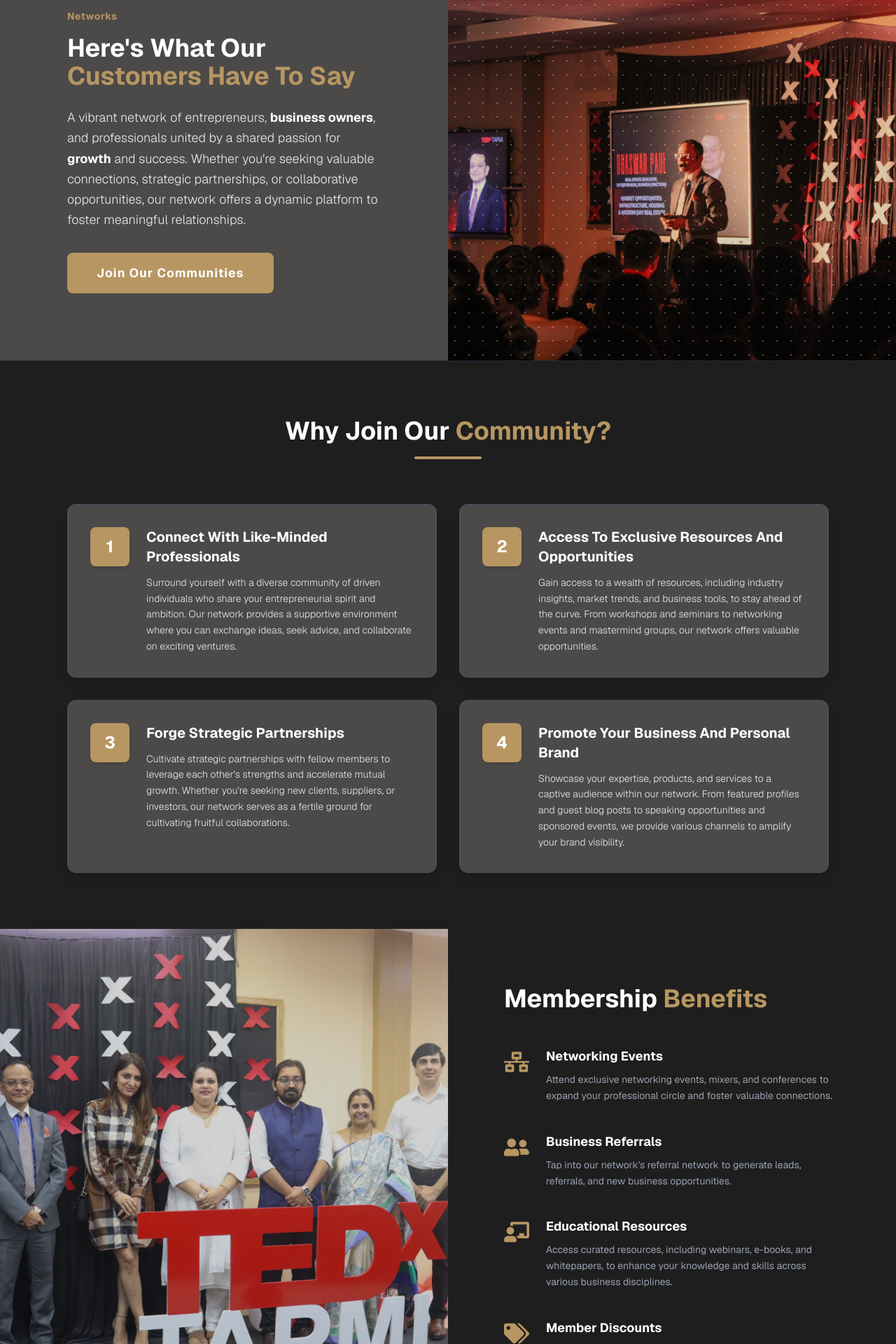
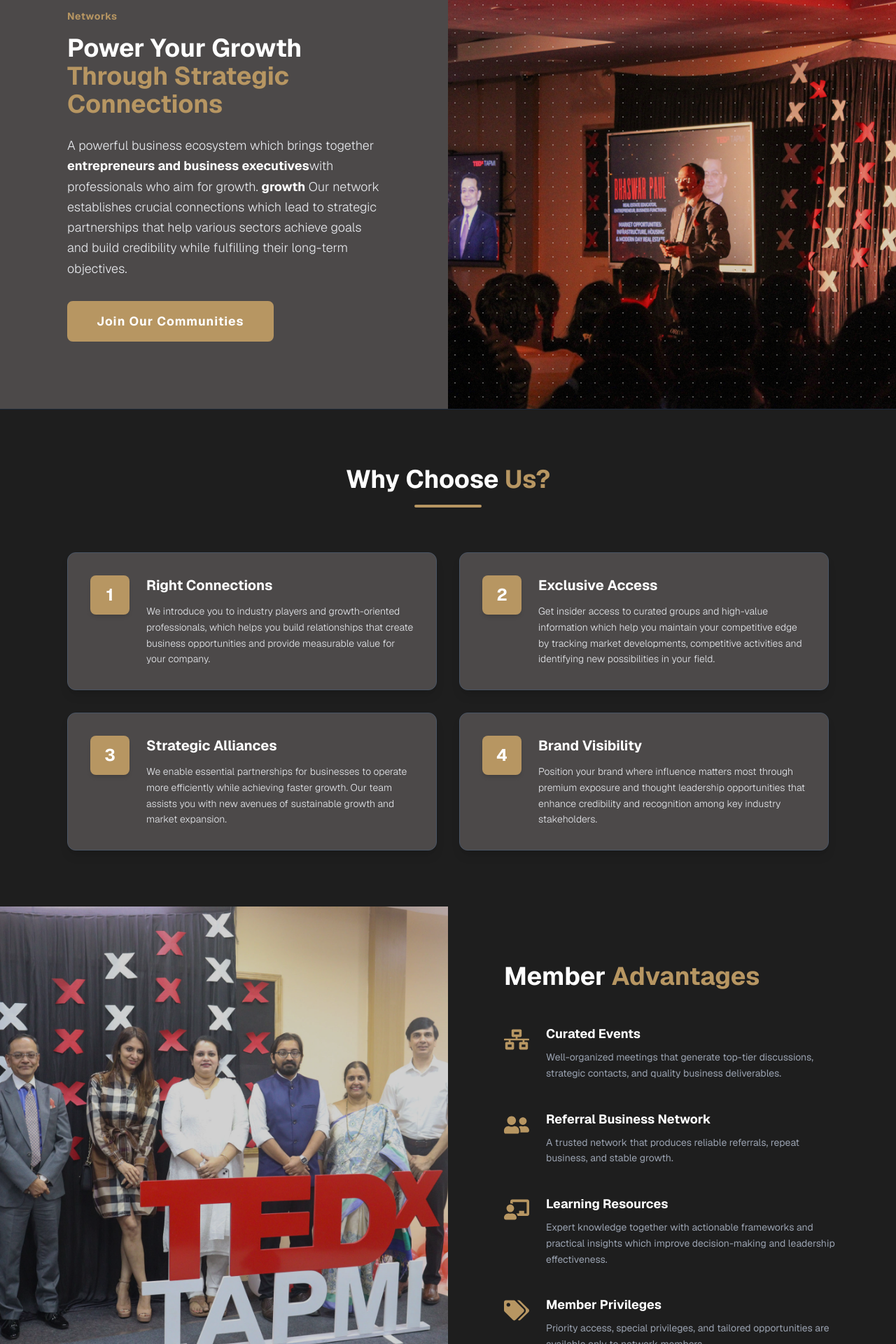
Before and after one commit to RiteshRanga78654/paul.com, a Next.js app: page /network in a window 1280 px wide. Shown: the part 164-2084 px from the top of the page at 70% size. Built offline with nearby package versions, Linux system fonts and the light colour scheme.

Commit message:
content update netwrok

```diff
--- a/app/components/Faq.jsx
+++ b/app/components/Faq.jsx
@@ -11,22 +11,22 @@ const challenges = [
   {
     title: "Cash Flow Imbalances and Liquidity Pressure",
     content:
-      "Struggling to manage daily expenses due to delayed payments or poor cash flow management? We help you optimize your working capital and ensure financial stability.",
+      "The inability of businesses to maintain constant cash flow and timely payment collection leads to working capital problems, which hinder their capacity to adapt to business expansion and market shifts. ",
   },
   {
     title: "Escalating Debt Exposure and Financing Costs",
     content:
-      "Are mounting debts eating into your profits? Learn strategies to restructure debt, reduce interest burdens, and regain financial freedom.",
+      "Rising borrowing levels and increasing interest obligations reduce financial agility. It weakens balance sheets and diverts resources away from strategic investment and expansion. ",
   },
   {
     title: "Misaligned Sales and Marketing Effectiveness",
     content:
-      "Spending money on ads without getting results? We help you build a high-converting sales funnel and marketing strategy that delivers ROI.",
+      "Disconnected sales and marketing efforts result in decreased conversion rates, which stop revenue growth from achieving its expected outcomes.",
   },
   {
     title: "Low Workforce Engagement and Accountability Gaps",
     content:
-      "Do you feel like you're the only one working hard? We implement OKR systems to align your team, boost productivity, and build a culture of ownership.",
+      "The lack of ownership and motivation across teams results in decreased productivity, which harms organizational performance during essential phases of development.",
   },
 ];
 
--- a/app/network/page.jsx
+++ b/app/network/page.jsx
@@ -35,17 +35,13 @@ const DesignComponent = () => {
      Networks
     </h4>
     <h1 className="text-4xl font-bold text-white mb-6">
-      Here's What Our <br />
-      <span className="text-[#b79662]">Customers Have To Say</span>
+      Power Your Growth  <br />
+      <span className="text-[#b79662]">Through Strategic Connections</span>
     </h1>
     <p className="text-gray-200 text-lg mb-8 font-light leading-relaxed">
-      A vibrant network of entrepreneurs,{" "}
-      <span className="font-bold text-white">business owners</span>, and
-      professionals united by a shared passion for{" "}
-      <span className="font-bold text-white">growth</span> and success.
-      Whether you're seeking valuable connections, strategic partnerships,
-      or collaborative opportunities, our network offers a dynamic
-      platform to foster meaningful relationships.
+      A powerful business ecosystem which brings together {" "}
+      <span className="font-bold text-white">entrepreneurs and business executives</span>with professionals who aim for growth.{" "}
+      <span className="font-bold text-white">growth</span>  Our network establishes crucial connections which lead to strategic partnerships that help various sectors achieve goals and build credibility while fulfilling their long-term objectives.
     </p>
 
     <button
@@ -128,7 +124,7 @@ const DesignComponent = () => {
           {/* Header */}
           <div className="text-center mb-16">
             <h2 className="text-3xl md:text-4xl font-bold">
-              Why Join Our <span className="text-[#b79662]">Community?</span>
+              Why Choose  <span className="text-[#b79662]">Us?</span>
             </h2>
             <div className="w-24 h-1 bg-[#b79662] mx-auto mt-4 rounded-full"></div>
           </div>
@@ -141,14 +137,10 @@ const DesignComponent = () => {
               </div>
               <div>
                 <h3 className="text-xl font-bold mb-3 text-white group-hover:text-[#b79662] transition-colors">
-                  Connect With Like-Minded Professionals
+                  Right Connections
                 </h3>
                 <p className="text-gray-200 text-sm leading-relaxed font-light">
-                  Surround yourself with a diverse community of driven
-                  individuals who share your entrepreneurial spirit and
-                  ambition. Our network provides a supportive environment where
-                  you can exchange ideas, seek advice, and collaborate on
-                  exciting ventures.
+                  We introduce you to industry players and growth-oriented professionals, which helps you build relationships that create business opportunities and provide measurable value for your company.
                 </p>
               </div>
             </div>
@@ -160,14 +152,10 @@ const DesignComponent = () => {
               </div>
               <div>
                 <h3 className="text-xl font-bold mb-3 text-white group-hover:text-[#b79662] transition-colors">
-                  Access To Exclusive Resources And Opportunities
+                  Exclusive Access
                 </h3>
                 <p className="text-gray-200 text-sm leading-relaxed font-light">
-                  Gain access to a wealth of resources, including industry
-                  insights, market trends, and business tools, to stay ahead of
-                  the curve. From workshops and seminars to networking events
-                  and mastermind groups, our network offers valuable
-                  opportunities.
+                  Get insider access to curated groups and high-value information which help you maintain your competitive edge by tracking market developments, competitive activities and identifying new possibilities in your field.
                 </p>
               </div>
             </div>
@@ -179,14 +167,10 @@ const DesignComponent = () => {
               </div>
               <div>
                 <h3 className="text-xl font-bold mb-3 text-white group-hover:text-[#b79662] transition-colors">
-                  Forge Strategic Partnerships
+                  Strategic Alliances
                 </h3>
                 <p className="text-gray-200 text-sm leading-relaxed font-light">
-                  Cultivate strategic partnerships with fellow members to
-                  leverage each other's strengths and accelerate mutual growth.
-                  Whether you're seeking new clients, suppliers, or investors,
-                  our network serves as a fertile ground for cultivating
-                  fruitful collaborations.
+                  We enable essential partnerships for businesses to operate more efficiently while achieving faster growth. Our team assists you with new avenues of sustainable growth and market expansion.
                 </p>
               </div>
             </div>
@@ -198,13 +182,10 @@ const DesignComponent = () => {
               </div>
               <div>
                 <h3 className="text-xl font-bold mb-3 text-white group-hover:text-[#b79662] transition-colors">
-                  Promote Your Business And Personal Brand
+                  Brand Visibility
                 </h3>
                 <p className="text-gray-200 text-sm leading-relaxed font-light">
-                  Showcase your expertise, products, and services to a captive
-                  audience within our network. From featured profiles and guest
-                  blog posts to speaking opportunities and sponsored events, we
-                  provide various channels to amplify your brand visibility.
+                 Position your brand where influence matters most through premium exposure and thought leadership opportunities that enhance credibility and recognition among key industry stakeholders.
                 </p>
               </div>
             </div>
@@ -230,7 +211,7 @@ const DesignComponent = () => {
         {/* Right: Content */}
         <div className="w-full lg:w-1/2 p-10 lg:p-20 bg-[#1e1e1e] flex flex-col justify-center">
           <h2 className="text-3xl lg:text-4xl font-bold text-white mb-12  ">
-            Membership <span className="text-[#b79662]">Benefits</span>
+            Member <span className="text-[#b79662]">Advantages </span>
           </h2>
 
           <div className="space-y-10">
@@ -241,12 +222,10 @@ const DesignComponent = () => {
               </div>
               <div>
                 <h3 className="text-lg font-bold text-white mb-2">
-                  Networking Events
+                  Curated Events
                 </h3>
                 <p className="text-gray-400 text-sm leading-relaxed">
-                  Attend exclusive networking events, mixers, and conferences to
-                  expand your professional circle and foster valuable
-                  connections.
+                  Well-organized meetings that generate top-tier discussions, strategic contacts, and quality business deliverables.
                 </p>
               </div>
             </div>
@@ -258,11 +237,10 @@ const DesignComponent = () => {
               </div>
               <div>
                 <h3 className="text-lg font-bold text-white mb-2">
-                  Business Referrals
+                 Referral Business Network
                 </h3>
                 <p className="text-gray-400 text-sm leading-relaxed">
-                  Tap into our network's referral network to generate leads,
-                  referrals, and new business opportunities.
+                  A trusted network that produces reliable referrals, repeat business, and stable growth.
                 </p>
               </div>
             </div>
@@ -274,12 +252,10 @@ const DesignComponent = () => {
               </div>
               <div>
                 <h3 className="text-lg font-bold text-white  mb-2">
-                  Educational Resources
+                 Learning Resources
                 </h3>
                 <p className="text-gray-400 text-sm leading-relaxed">
-                  Access curated resources, including webinars, e-books, and
-                  whitepapers, to enhance your knowledge and skills across
-                  various business disciplines.
+                  Expert knowledge together with actionable frameworks and practical insights which improve decision-making and leadership effectiveness.
                 </p>
               </div>
             </div>
@@ -291,12 +267,10 @@ const DesignComponent = () => {
               </div>
               <div>
                 <h3 className="text-lg font-bold text-white  mb-2">
-                  Member Discounts
+                 Member Privileges
                 </h3>
                 <p className="text-gray-400 text-sm leading-relaxed">
-                  Enjoy special discounts and offers on business services,
-                  software tools, and training programs from our trusted
-                  partners and affiliates.
+                 Priority access, special privileges, and tailored opportunities are available only to network members.
                 </p>
               </div>
             </div>
--- a/app/services/page.jsx
+++ b/app/services/page.jsx
@@ -599,11 +599,11 @@ const services = [
   },
 
   {
-    title: "Fund Raising",
+    title: "Real Estate Certificate Programs",
 
     subtitle: "Capital infusion & Investor relations",
 
-    desc: "Utilizing a colossal network of industry giants built over 20 years to raise substantial capital for startups and high-impact causes within days.",
+    desc: "Our industry-specific real estate certification programs range from foundational to master’s-level training, complemented by digital, technology, and postgraduate business programs that support strategic, data-driven career growth.",
 
     icon: <Coins size={40} className="text-[#b79662]" />,
 
@@ -643,9 +643,10 @@ const challenges = [
   {
     id: "01",
 
-    title: "Stagnant Sales",
+    title: "Sales Growth Stagnation",
+    subtitle:"Performance Assessment",
 
-    desc: "Breaking growth plateaus with proven real estate scaling strategies and mindset shifts.",
+    desc: "Identifying the bottlenecks in your growth and turnaround strategies to reignite continued advancement and sustainable profitability.",
 
     // Visual: A lone businessman overlooking a vast, quiet construction site at dusk
 
@@ -656,9 +657,11 @@ const challenges = [
   {
     id: "02",
 
-    title: "Negative Cash Flows",
 
-    desc: "Optimizing working capital and financial structures for long-term operational stability.",
+    title: "Debt Pressure",
+    subtitle:"Financial Restructuring",
+
+    desc: "Rebalancing obligations and improving the debt structure to regain financial flexibility and enhance long-term business resilience.",
 
     // Visual: Close up of a luxury watch and professional hands signing complex financial documents
 
@@ -669,9 +672,10 @@ const challenges = [
   {
     id: "03",
 
-    title: "Rising Debts",
+    title: "Cash Flow Constraints",
+    subtitle:"Financial Diagnostics",
 
-    desc: "Executive strategies to restructure debt and regain financial freedom in complex markets.",
+    desc: "Strengthening liquidity and capital efficiency through structured financial planning and rigorous cash-flow management.",
 
     // Visual: Dramatic low-angle shot of dark corporate skyscrapers reflecting a cloudy sky
 
@@ -682,9 +686,10 @@ const challenges = [
   {
     id: "04",
 
-    title: "Ineffective Marketing",
+    title: "Marketing Inefficiency",
+    subtitle:"Market Approach Review",
 
-    desc: "Building high-converting sales funnels that deliver consistent ROI and brand authority.",
+    desc: "Sales and marketing alignment to improve conversion rates and generate measurable returns on investment.",
 
     // Visual: A modern glass meeting room with data projections blurring in the background
 
@@ -718,15 +723,12 @@ export default function ServicesPage() {
             </span>
 
             <h2 className="mb-8 text-3xl font-bold leading-none text-white lg:text-4xl">
-              Strategic Solutions for <br />
-              <span className="text-[#b79662]">Real Estate Growth</span>
+              Defining the Future of <br />
+              <span className="text-[#b79662]">Real Estate Performance</span>
             </h2>
 
             <p className="mb-10 max-w-xl text-lg font-light leading-relaxed text-gray-200">
-              Transforming business potential into market leadership through
-              executive training, capital infusion, and elite talent
-              acquisition. We provide the strategic framework for high-impact
-              results.
+             Our strategy involves blending market intelligence with strategic precision to maximize placement and performance across diverse real estate portfolios.
             </p>
 
             {/* Gold Button Style - No style changes, only text */}
@@ -947,7 +949,7 @@ export default function ServicesPage() {
           <div className="max-w-7xl mx-auto relative z-10">
             <div className="text-center mb-10">
               <h2 className="text-3xl md:text-4xl font-bold text-white">
-                Our Strategic <span className="text-[#b79662]">Process</span>
+                Our Winning <span className="text-[#b79662]">Strategy</span>
               </h2>
 
               <div className="w-24 h-1 bg-[#b79662] mx-auto mt-4 mb-4 rounded-full"></div>
@@ -958,9 +960,9 @@ export default function ServicesPage() {
                 {
                   step: "01",
 
-                  title: "Discovery & Diagnostic",
+                  title: "Discover Insights",
 
-                  desc: "We deep-dive into your current sales and financial structures, identifying friction points and hidden opportunities through expert analysis.",
+                  desc: "We analyze market trends and internal performance metrics to discover opportunities which enable businesses to achieve sustainable growth and develop scalable business operations.",
 
                   image:
                     "https://images.unsplash.com/photo-1497366216548-37526070297c?auto=format&fit=crop&q=80&w=600",
@@ -969,9 +971,9 @@ export default function ServicesPage() {
                 {
                   step: "02",
 
-                  title: "Strategic Roadmap",
+                  title: "Map Strategy",
 
-                  desc: "A bespoke, actionable plan is designed, leveraging industry insights to eliminate growth barriers and optimize your operational flow.",
+                  desc: "Concise, data-based strategies are developed to ensure business objectives align with market plans and competitive advantage.",
 
                   image:
                     "https://images.unsplash.com/photo-1454165804606-c3d57bc86b40?auto=format&fit=crop&q=80&w=600",
@@ -980,9 +982,9 @@ export default function ServicesPage() {
                 {
                   step: "03",
 
-                  title: "Execution & Infusion",
+                  title: "Execute Efficiently",
 
-                  desc: "We deploy the agreed-upon strategies, injecting capital, talent, and tailored training directly into your real estate ecosystem.",
+                  desc: "Disciplined execution converts strategy into real results through targeted action, accountability, and performance-driven implementation.",
 
                   image:
                     "https://images.unsplash.com/photo-1503387762-592deb58ef4e?auto=format&fit=crop&q=80&w=600",
@@ -991,9 +993,9 @@ export default function ServicesPage() {
                 {
                   step: "04",
 
-                  title: "Market Leadership",
+                  title: "Lead the Market",
 
-                  desc: "Witness measurable results as we work together to achieve sustainable market leadership, increased ROI, and amplified brand authority.",
+                  desc: "Businesses achieve category leadership by sustaining momentum and consistently delivering measurable value.",
 
                   image:
                     "https://images.unsplash.com/photo-1507679799987-c73779587ccf?auto=format&fit=crop&q=80&w=600",
@@ -1095,7 +1097,7 @@ export default function ServicesPage() {
                   </h3>
 
                   <p className="text-[#b79662] text-xs font-bold tracking-widest mb-4">
-                    Obstacle Analysis
+                    {item.subtitle}
                   </p>
 
                   <p className="text-gray-600 leading-relaxed text-sm mb-8">
--- a/app/testimonial/page.jsx
+++ b/app/testimonial/page.jsx
@@ -308,13 +308,13 @@ const VideoTestimonials = () => {
       <div className="flex w-full flex-col justify-center bg-[#4c4949] p-10 md:p-16 lg:w-1/2">
         <span className="mb-4 block text-sm font-bold tracking-widest text-[#b79662]">Testimonials</span>
         <h2 className="mb-8 text-3xl font-bold leading-none text-white lg:text-4xl">
-          Here's What Our <br />
+          Here’s What Our <br />
           <span className="text-[#b79662]">
-            Customers Have To Say
+            Customers Are Saying
           </span>
         </h2>
         <p className="mb-10 max-w-xl text-lg font-light leading-relaxed text-gray-200">
-          A vibrant network of entrepreneurs, business owners, and professionals united by a shared passion for growth and success. Whether you're seeking valuable connections or strategic partnerships.
+          Real experiences of business leaders and professionals who have seen tangible growth and improved networking through our programs, partnerships, and strategic network.
         </p>
 
         {/* Gold Button Style */}
```
